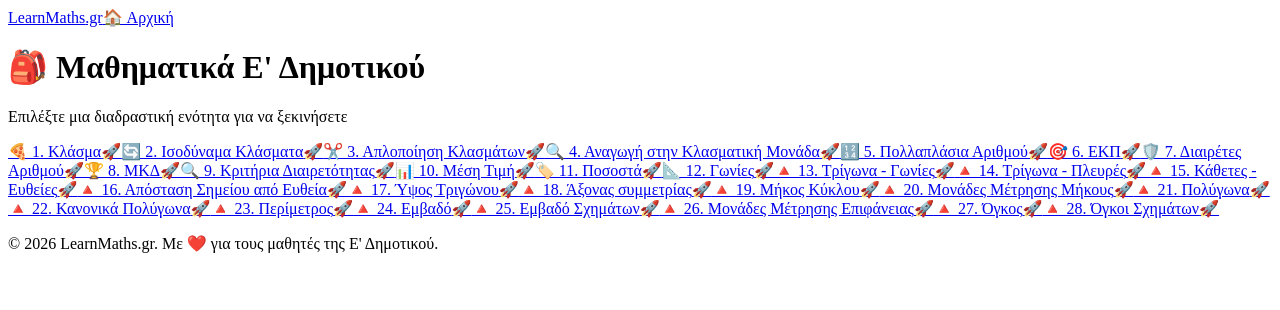
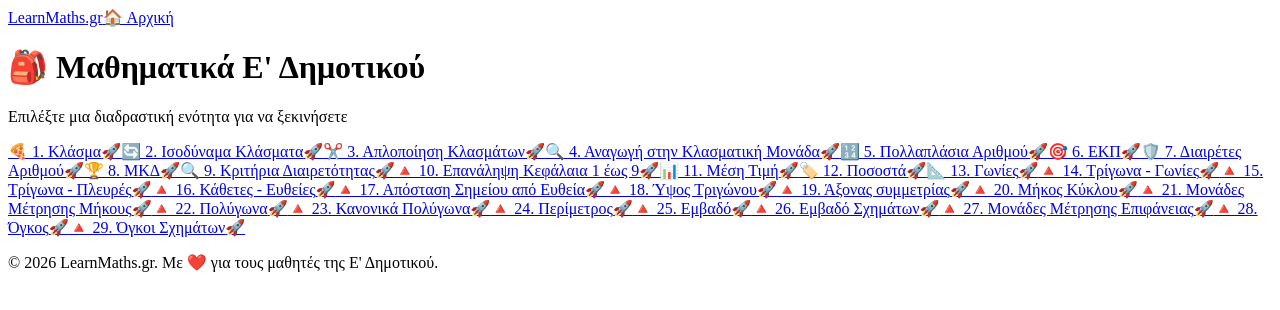
Before and after one commit to gkrimpas-lab/learn-maths-2026, a Next.js app: page /e-dimotikou in a window 1280 px wide. Shown: the top 310 px of the page. Built offline with nearby package versions, Linux system fonts and the light colour scheme.

Commit message:
Update index.js

```diff
--- a/pages/e-dimotikou/index.js
+++ b/pages/e-dimotikou/index.js
@@ -14,25 +14,26 @@ export default function EDimotikouMenu() {
     { id: '07-diairetes', label: '🛡️ 7. Διαιρέτες Αριθμού', href: '/e-dimotikou/07-diairetes' },
     { id: '08-mkd', label: '🏆 8. ΜΚΔ', href: '/e-dimotikou/08-mkd' },
     { id: '09-krit-diaret', label: '🔍 9. Κριτήρια Διαιρετότητας', href: '/e-dimotikou/09-krit-diaret' },
-    { id: '10-mesitimi', label: '📊 10. Μέση Τιμή', href: '/e-dimotikou/10-mesitimi' },
-    { id: '11-pososta', label: '🏷️ 11. Ποσοστά', href: '/e-dimotikou/11-pososta' },
-    { id: '12-gonies', label: '📐 12. Γωνίες', href: '/e-dimotikou/12-gonies' },
-    { id: '13-trigona', label: '🔺 13. Τρίγωνα - Γωνίες', href: '/e-dimotikou/13-trigona' },
-    { id: '14-trigona-pleures', label: '🔺 14. Τρίγωνα - Πλευρές', href: '/e-dimotikou/14-trigona-pleures' },
-    { id: '15-kathetes-eutheies', label: '🔺 15. Κάθετες - Ευθείες', href: '/e-dimotikou/15-kathetes-eutheies' },
-    { id: '16-apostasi-simeiou-eutheias', label: '🔺 16. Απόσταση Σημείου από Ευθεία', href: '/e-dimotikou/16-apostasi-simeiou-eutheia' },
-    { id: '17-ipsos-trigonou', label: '🔺 17. Ύψος Τριγώνου', href: '/e-dimotikou/17-ipsos-trigonou' },
-    { id: '18-aksonas-simmetrias', label: '🔺 18. Άξονας συμμετρίας', href: '/e-dimotikou/18-aksonas-simmetrias' },
-    { id: '19-mikos-kiklou', label: '🔺 19. Μήκος Κύκλου', href: '/e-dimotikou/19-mikos-kiklou' },
-    { id: '20-monades-mikous', label: '🔺 20. Μονάδες Μέτρησης Μήκους', href: '/e-dimotikou/20-monades-mikous' },
-    { id: '21-poligona', label: '🔺 21. Πολύγωνα', href: '/e-dimotikou/21-poligona' },
-    { id: '22-kanonika-poligona', label: '🔺 22. Κανονικά Πολύγωνα', href: '/e-dimotikou/22-kanonika-poligona' },
-    { id: '23-perimetros', label: '🔺 23. Περίμετρος', href: '/e-dimotikou/23-perimetros' },
-    { id: '24-embado', label: '🔺 24. Εμβαδό', href: '/e-dimotikou/24-embado' },
-    { id: '25-embado-sximaton', label: '🔺 25. Εμβαδό Σχημάτων', href: '/e-dimotikou/25-embado-sximaton' },
-    { id: '26-monades-epifaneias', label: '🔺 26. Μονάδες Μέτρησης Επιφάνειας', href: '/e-dimotikou/26-monades-epifaneias' },
-    { id: '27-ennoia-ogkou', label: '🔺 27. Όγκος', href: '/e-dimotikou/27-ennoia-ogkou' },
-    { id: '28-ogkoi-sximaton', label: '🔺 28. Όγκοι Σχημάτων', href: '/e-dimotikou/28-ogkoi-sximaton' }
+    { id: '10-epanalipsi-1', label: '🔺 10. Επανάληψη Κεφάλαια 1 έως 9', href: '/e-dimotikou/10-epanalipsi-1' },
+    { id: '10-mesitimi', label: '📊 11. Μέση Τιμή', href: '/e-dimotikou/10-mesitimi' },
+    { id: '11-pososta', label: '🏷️ 12. Ποσοστά', href: '/e-dimotikou/11-pososta' },
+    { id: '12-gonies', label: '📐 13. Γωνίες', href: '/e-dimotikou/12-gonies' },
+    { id: '13-trigona', label: '🔺 14. Τρίγωνα - Γωνίες', href: '/e-dimotikou/13-trigona' },
+    { id: '14-trigona-pleures', label: '🔺 15. Τρίγωνα - Πλευρές', href: '/e-dimotikou/14-trigona-pleures' },
+    { id: '15-kathetes-eutheies', label: '🔺 16. Κάθετες - Ευθείες', href: '/e-dimotikou/15-kathetes-eutheies' },
+    { id: '16-apostasi-simeiou-eutheias', label: '🔺 17. Απόσταση Σημείου από Ευθεία', href: '/e-dimotikou/16-apostasi-simeiou-eutheia' },
+    { id: '17-ipsos-trigonou', label: '🔺 18. Ύψος Τριγώνου', href: '/e-dimotikou/17-ipsos-trigonou' },
+    { id: '18-aksonas-simmetrias', label: '🔺 19. Άξονας συμμετρίας', href: '/e-dimotikou/18-aksonas-simmetrias' },
+    { id: '19-mikos-kiklou', label: '🔺 20. Μήκος Κύκλου', href: '/e-dimotikou/19-mikos-kiklou' },
+    { id: '20-monades-mikous', label: '🔺 21. Μονάδες Μέτρησης Μήκους', href: '/e-dimotikou/20-monades-mikous' },
+    { id: '21-poligona', label: '🔺 22. Πολύγωνα', href: '/e-dimotikou/21-poligona' },
+    { id: '22-kanonika-poligona', label: '🔺 23. Κανονικά Πολύγωνα', href: '/e-dimotikou/22-kanonika-poligona' },
+    { id: '23-perimetros', label: '🔺 24. Περίμετρος', href: '/e-dimotikou/23-perimetros' },
+    { id: '24-embado', label: '🔺 25. Εμβαδό', href: '/e-dimotikou/24-embado' },
+    { id: '25-embado-sximaton', label: '🔺 26. Εμβαδό Σχημάτων', href: '/e-dimotikou/25-embado-sximaton' },
+    { id: '26-monades-epifaneias', label: '🔺 27. Μονάδες Μέτρησης Επιφάνειας', href: '/e-dimotikou/26-monades-epifaneias' },
+    { id: '27-ennoia-ogkou', label: '🔺 28. Όγκος', href: '/e-dimotikou/27-ennoia-ogkou' },
+    { id: '28-ogkoi-sximaton', label: '🔺 29. Όγκοι Σχημάτων', href: '/e-dimotikou/28-ogkoi-sximaton' }
   ];
 
   return (
```
